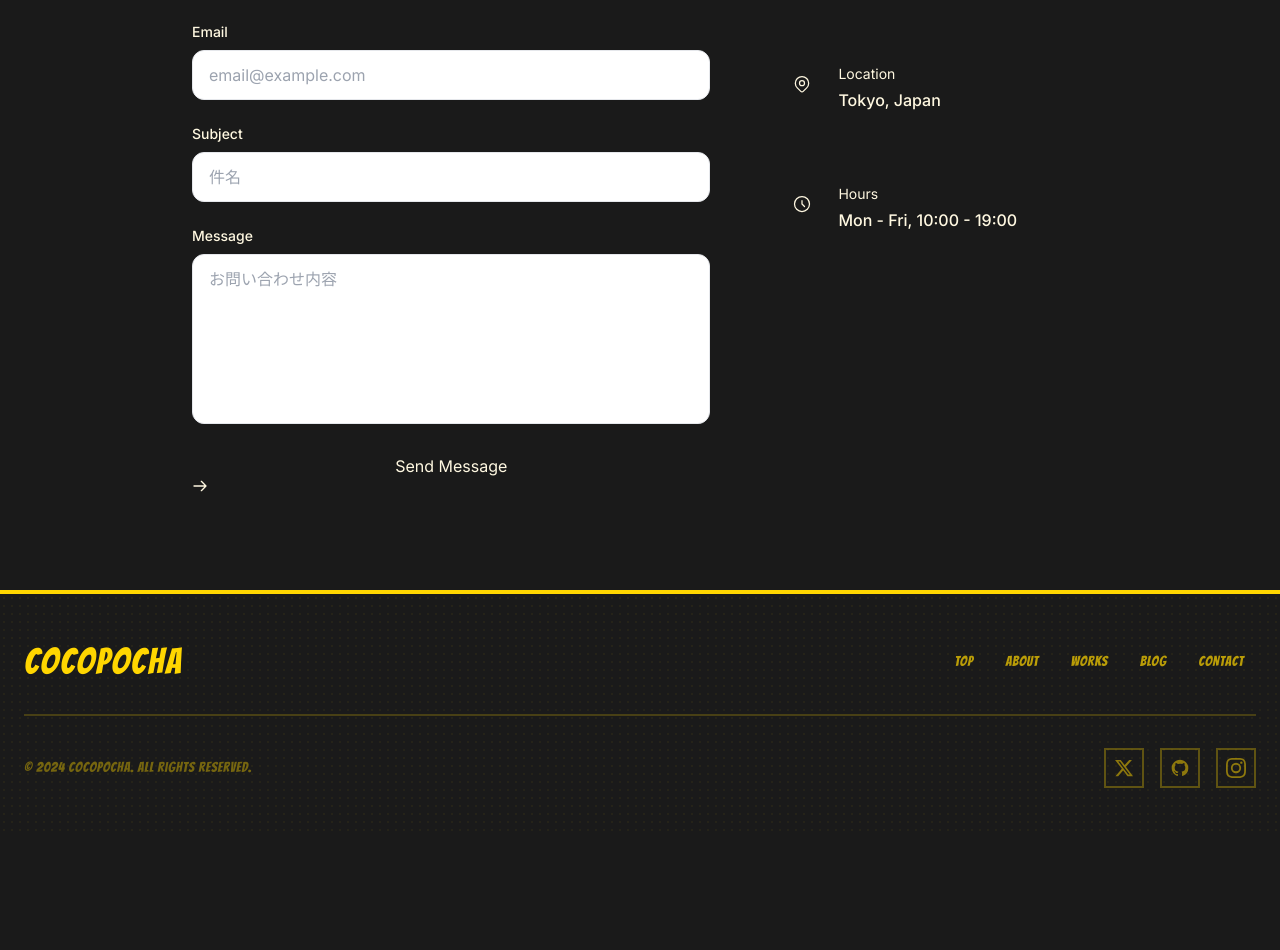
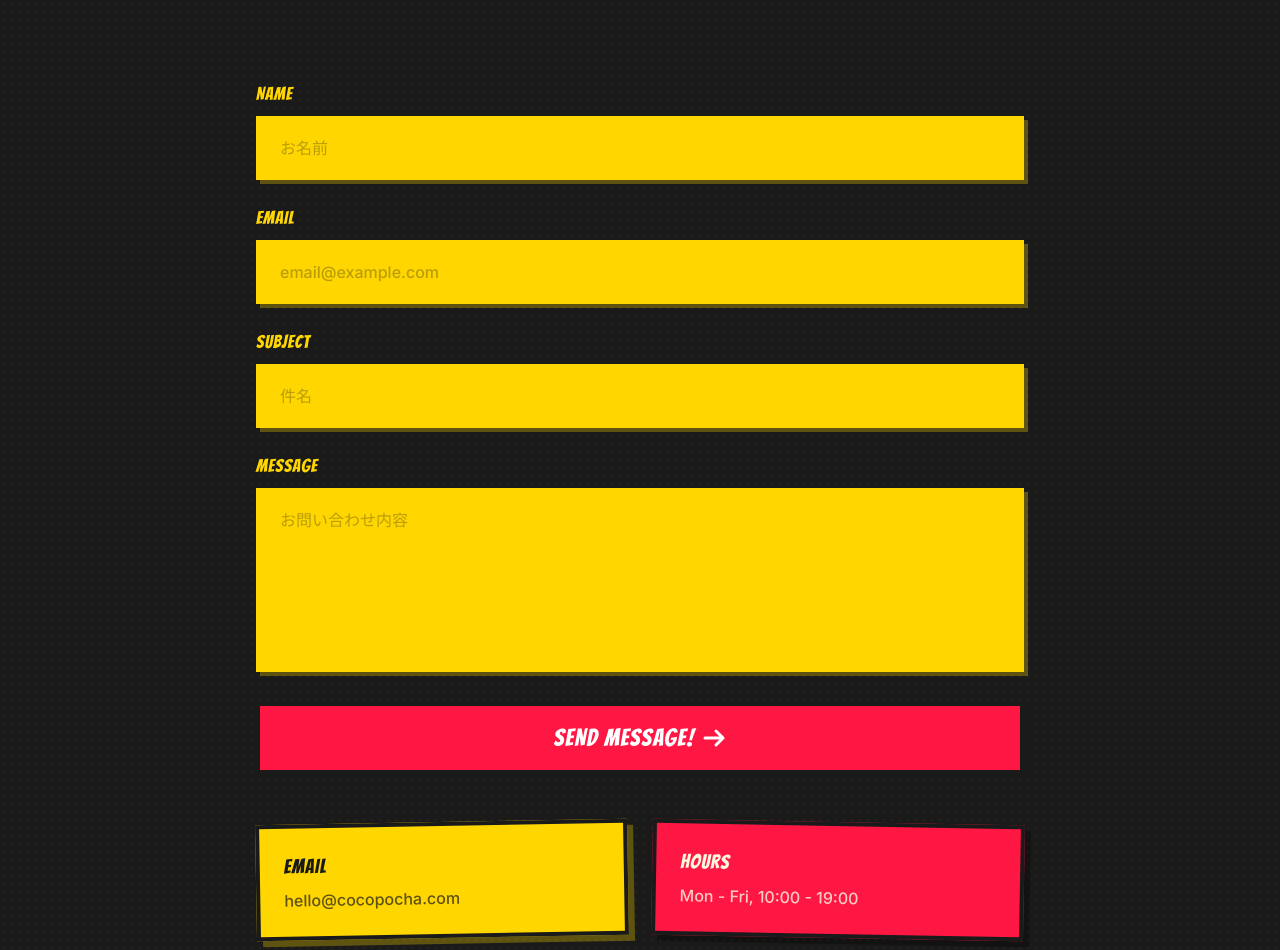
Before and after one commit to cocopocha-dev/cocopocha-app, a Next.js app: page /contact in a window 1280 px wide. Shown: the part 468-1418 px from the top of the page. Before the commit the page ends 1304 px from the top, so only its background shows below. Built offline with nearby package versions, Linux system fonts and the light colour scheme.

Commit message:
Update by AI agent

```diff
--- a/src/app/contact/page.tsx
+++ b/src/app/contact/page.tsx
@@ -2,6 +2,7 @@
 
 import { useState } from "react";
 import type { FormEvent } from "react";
+import { motion } from "framer-motion";
 
 export default function ContactPage() {
   const [submitted, setSubmitted] = useState(false);
@@ -12,187 +13,158 @@ export default function ContactPage() {
   }
 
   return (
-    <section className="py-24 px-6">
-      <div className="max-w-4xl mx-auto">
-        <div className="mb-16">
-          <p className="text-sm font-mono text-primary mb-4 tracking-widest uppercase">
-            Contact
-          </p>
-          <h1 className="section-heading">
-            Get in <span className="gradient-text">Touch</span>
-          </h1>
-          <p className="section-subheading mt-4">
-            プロジェクトのご相談やお問い合わせはお気軽にどうぞ。
-          </p>
+    <>
+      <section className="relative py-24 px-6 bg-comic-yellow overflow-hidden">
+        <div className="absolute inset-0 halftone opacity-10" />
+        <div className="absolute -bottom-2 left-0 w-full">
+          <svg viewBox="0 0 1440 80" preserveAspectRatio="none" className="w-full h-16">
+            <path d="M0,40 Q360,80 720,20 T1440,40 L1440,80 L0,80 Z" fill="#1A1A1A" />
+          </svg>
         </div>
 
-        <div className="grid grid-cols-1 md:grid-cols-5 gap-12">
-          <div className="md:col-span-3">
+        <div className="max-w-4xl mx-auto relative">
+          <motion.div
+            initial={{ x: -50, opacity: 0 }}
+            animate={{ x: 0, opacity: 1 }}
+            transition={{ duration: 0.5 }}
+          >
+            <span className="inline-block px-4 py-1 bg-comic-black text-comic-yellow font-comic text-sm tracking-widest uppercase mb-6 transform -rotate-2">
+              Contact
+            </span>
+            <h1
+              className="text-5xl md:text-7xl font-comic text-comic-black uppercase"
+              style={{ textShadow: "3px 3px 0px #FF1744" }}
+            >
+              Get in{" "}
+              <span className="text-comic-red">Touch</span>
+            </h1>
+            <div className="inline-block bg-comic-black px-4 py-2 mt-4 transform rotate-1">
+              <p className="text-comic-yellow">プロジェクトのご相談やお問い合わせはお気軽にどうぞ。</p>
+            </div>
+          </motion.div>
+        </div>
+      </section>
+
+      <section className="py-24 px-6 bg-comic-black relative overflow-hidden">
+        <div className="absolute inset-0 halftone-yellow opacity-5" />
+        <div className="max-w-3xl mx-auto relative">
+          <motion.div
+            initial={{ y: 40, opacity: 0 }}
+            whileInView={{ y: 0, opacity: 1 }}
+            viewport={{ once: true }}
+          >
             {submitted ? (
-              <div className="glass-card p-12 text-center">
-                <div className="w-16 h-16 rounded-full bg-accent/20 flex items-center justify-center mx-auto mb-6">
-                  <svg
-                    className="w-8 h-8 text-accent"
-                    fill="none"
-                    stroke="currentColor"
-                    viewBox="0 0 24 24"
+              <motion.div
+                initial={{ scale: 0, rotate: -5 }}
+                animate={{ scale: 1, rotate: 0 }}
+                transition={{ type: "spring", stiffness: 200 }}
+                className="bg-comic-yellow p-12 border-4 border-comic-black text-center"
+                style={{ boxShadow: "8px 8px 0px rgba(255,214,0,0.3)" }}
               >
-                    <path
-                      strokeLinecap="round"
-                      strokeLinejoin="round"
-                      strokeWidth={2}
-                      d="M5 13l4 4L19 7"
-                    />
-                  </svg>
+                <div
+                  className="text-6xl font-comic text-comic-red mb-4"
+                  style={{ textShadow: "3px 3px 0px #1A1A1A" }}
+                >
+                  THANK YOU!
                 </div>
-                <h3 className="text-2xl font-bold mb-3">
-                  Thank you!
-                </h3>
-                <p className="text-foreground/50">
+                <p className="text-comic-black font-medium text-lg">
                   メッセージを受け付けました。2営業日以内にご返信いたします。
                 </p>
-              </div>
+              </motion.div>
             ) : (
               <form onSubmit={handleSubmit} className="space-y-6">
-                <div>
-                  <label
-                    htmlFor="name"
-                    className="block text-sm font-medium mb-2"
+                {[
+                  { id: "name", label: "NAME", type: "text", placeholder: "お名前" },
+                  { id: "email", label: "EMAIL", type: "email", placeholder: "email@example.com" },
+                  { id: "subject", label: "SUBJECT", type: "text", placeholder: "件名" },
+                ].map((field, i) => (
+                  <motion.div
+                    key={field.id}
+                    initial={{ x: i % 2 === 0 ? -30 : 30, opacity: 0 }}
+                    whileInView={{ x: 0, opacity: 1 }}
+                    viewport={{ once: true }}
+                    transition={{ delay: i * 0.1 }}
                   >
-                    Name
+                    <label htmlFor={field.id} className="block font-comic text-lg text-comic-yellow mb-2 tracking-wider uppercase">
+                      {field.label}
                     </label>
                     <input
-                    type="text"
-                    id="name"
-                    name="name"
+                      type={field.type}
+                      id={field.id}
+                      name={field.id}
                       required
-                    className="w-full px-4 py-3 rounded-xl bg-dark-card border border-dark-border
-                             focus:border-primary focus:outline-none focus:ring-1 focus:ring-primary/50
-                             text-foreground placeholder:text-foreground/30 transition-colors"
-                    placeholder="お名前"
+                      className="w-full px-5 py-4 bg-comic-yellow text-comic-black border-4 border-comic-yellow
+                               focus:border-comic-red focus:outline-none font-medium placeholder:text-comic-black/30
+                               transition-colors"
+                      style={{ boxShadow: "4px 4px 0px rgba(255,214,0,0.3)" }}
+                      placeholder={field.placeholder}
                     />
-                </div>
-                <div>
-                  <label
-                    htmlFor="email"
-                    className="block text-sm font-medium mb-2"
+                  </motion.div>
+                ))}
+
+                <motion.div
+                  initial={{ x: 30, opacity: 0 }}
+                  whileInView={{ x: 0, opacity: 1 }}
+                  viewport={{ once: true }}
+                  transition={{ delay: 0.3 }}
                 >
-                    Email
-                  </label>
-                  <input
-                    type="email"
-                    id="email"
-                    name="email"
-                    required
-                    className="w-full px-4 py-3 rounded-xl bg-dark-card border border-dark-border
-                             focus:border-primary focus:outline-none focus:ring-1 focus:ring-primary/50
-                             text-foreground placeholder:text-foreground/30 transition-colors"
-                    placeholder="email@example.com"
-                  />
-                </div>
-                <div>
-                  <label
-                    htmlFor="subject"
-                    className="block text-sm font-medium mb-2"
-                  >
-                    Subject
-                  </label>
-                  <input
-                    type="text"
-                    id="subject"
-                    name="subject"
-                    required
-                    className="w-full px-4 py-3 rounded-xl bg-dark-card border border-dark-border
-                             focus:border-primary focus:outline-none focus:ring-1 focus:ring-primary/50
-                             text-foreground placeholder:text-foreground/30 transition-colors"
-                    placeholder="件名"
-                  />
-                </div>
-                <div>
-                  <label
-                    htmlFor="message"
-                    className="block text-sm font-medium mb-2"
-                  >
-                    Message
+                  <label htmlFor="message" className="block font-comic text-lg text-comic-yellow mb-2 tracking-wider uppercase">
+                    MESSAGE
                   </label>
                   <textarea
                     id="message"
                     name="message"
                     required
                     rows={6}
-                    className="w-full px-4 py-3 rounded-xl bg-dark-card border border-dark-border
-                             focus:border-primary focus:outline-none focus:ring-1 focus:ring-primary/50
-                             text-foreground placeholder:text-foreground/30 transition-colors resize-none"
+                    className="w-full px-5 py-4 bg-comic-yellow text-comic-black border-4 border-comic-yellow
+                             focus:border-comic-red focus:outline-none font-medium placeholder:text-comic-black/30
+                             transition-colors resize-none"
+                    style={{ boxShadow: "4px 4px 0px rgba(255,214,0,0.3)" }}
                     placeholder="お問い合わせ内容"
                   />
-                </div>
-                <button type="submit" className="btn-primary w-full justify-center">
-                  Send Message
-                  <svg
-                    className="w-4 h-4"
-                    fill="none"
-                    stroke="currentColor"
-                    viewBox="0 0 24 24"
+                </motion.div>
+
+                <motion.div
+                  initial={{ y: 20, opacity: 0 }}
+                  whileInView={{ y: 0, opacity: 1 }}
+                  viewport={{ once: true }}
+                  transition={{ delay: 0.4 }}
                 >
-                    <path
-                      strokeLinecap="round"
-                      strokeLinejoin="round"
-                      strokeWidth={2}
-                      d="M14 5l7 7m0 0l-7 7m7-7H3"
-                    />
+                  <button type="submit" className="btn-comic w-full justify-center text-2xl">
+                    SEND MESSAGE!
+                    <svg className="w-6 h-6" fill="none" stroke="currentColor" viewBox="0 0 24 24">
+                      <path strokeLinecap="round" strokeLinejoin="round" strokeWidth={3} d="M14 5l7 7m0 0l-7 7m7-7H3" />
                     </svg>
                   </button>
+                </motion.div>
               </form>
             )}
+          </motion.div>
+
+          <motion.div
+            initial={{ y: 30, opacity: 0 }}
+            whileInView={{ y: 0, opacity: 1 }}
+            viewport={{ once: true }}
+            transition={{ delay: 0.2 }}
+            className="mt-12 grid grid-cols-1 sm:grid-cols-2 gap-6"
+          >
+            <div
+              className="bg-comic-yellow p-6 border-4 border-comic-black transform -rotate-1"
+              style={{ boxShadow: "6px 6px 0px rgba(255,214,0,0.3)" }}
+            >
+              <h3 className="font-comic text-xl text-comic-black uppercase tracking-wider mb-2">Email</h3>
+              <p className="text-comic-black/70 font-medium">hello@cocopocha.com</p>
             </div>
-
-          <div className="md:col-span-2 space-y-6">
-            {[
-              {
-                icon: "M3 8l7.89 5.26a2 2 0 002.22 0L21 8M5 19h14a2 2 0 002-2V7a2 2 0 00-2-2H5a2 2 0 00-2 2v10a2 2 0 002 2z",
-                label: "Email",
-                value: "hello@cocopocha.com",
-              },
-              {
-                icon: "M17.657 16.657L13.414 20.9a1.998 1.998 0 01-2.827 0l-4.244-4.243a8 8 0 1111.314 0z M15 11a3 3 0 11-6 0 3 3 0 016 0z",
-                label: "Location",
-                value: "Tokyo, Japan",
-              },
-              {
-                icon: "M12 8v4l3 3m6-3a9 9 0 11-18 0 9 9 0 0118 0z",
-                label: "Hours",
-                value: "Mon - Fri, 10:00 - 19:00",
-              },
-            ].map((info) => (
-              <div key={info.label} className="glass-card p-6">
-                <div className="flex items-start gap-4">
-                  <div className="w-10 h-10 rounded-lg bg-primary/10 flex items-center justify-center shrink-0">
-                    <svg
-                      className="w-5 h-5 text-primary"
-                      fill="none"
-                      stroke="currentColor"
-                      viewBox="0 0 24 24"
+            <div
+              className="bg-comic-red p-6 border-4 border-comic-black transform rotate-1"
+              style={{ boxShadow: "6px 6px 0px rgba(0,0,0,0.3)" }}
             >
-                      <path
-                        strokeLinecap="round"
-                        strokeLinejoin="round"
-                        strokeWidth={1.5}
-                        d={info.icon}
-                      />
-                    </svg>
+              <h3 className="font-comic text-xl text-comic-white uppercase tracking-wider mb-2">Hours</h3>
+              <p className="text-comic-white/80 font-medium">Mon - Fri, 10:00 - 19:00</p>
             </div>
-                  <div>
-                    <p className="text-sm text-foreground/40 mb-1">
-                      {info.label}
-                    </p>
-                    <p className="font-medium">{info.value}</p>
-                  </div>
-                </div>
-              </div>
-            ))}
-          </div>
-        </div>
+          </motion.div>
         </div>
       </section>
+    </>
   );
 }
```
Lines whose indentation alone changed are shown as unchanged.
